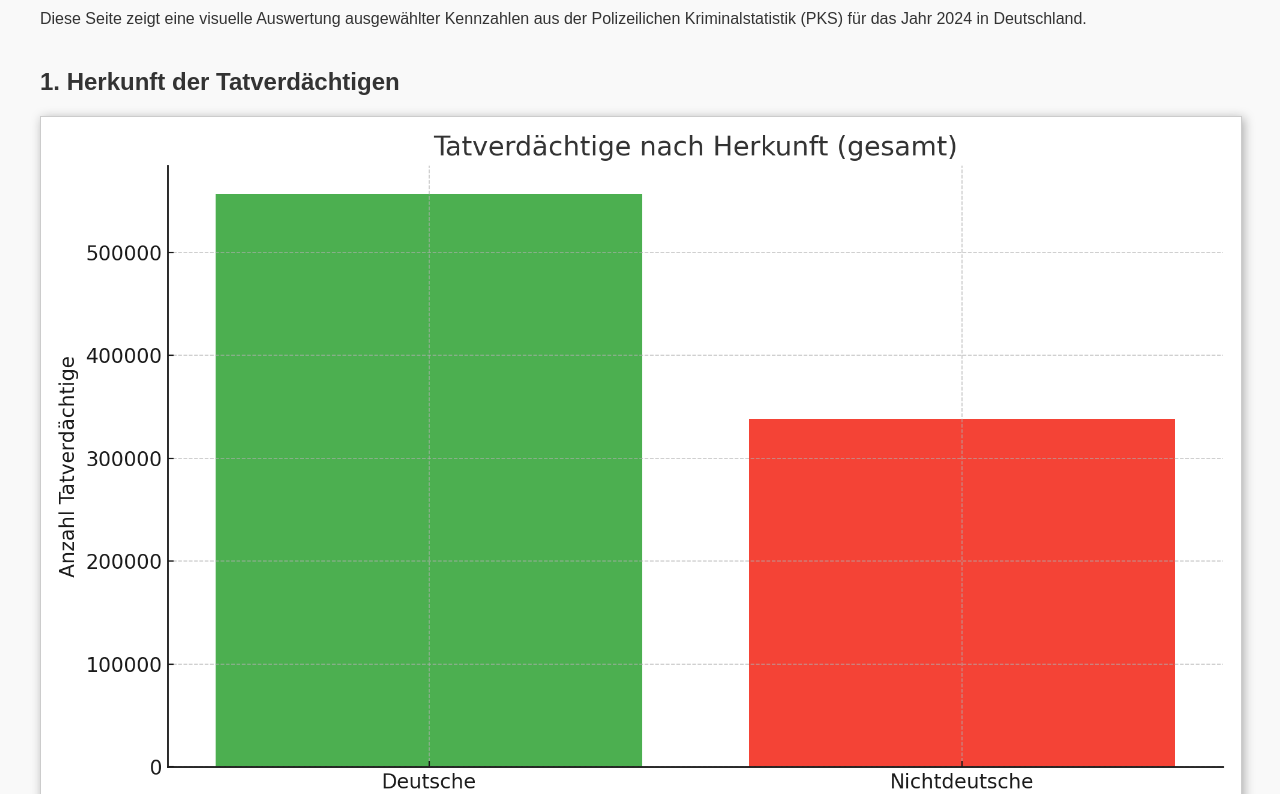
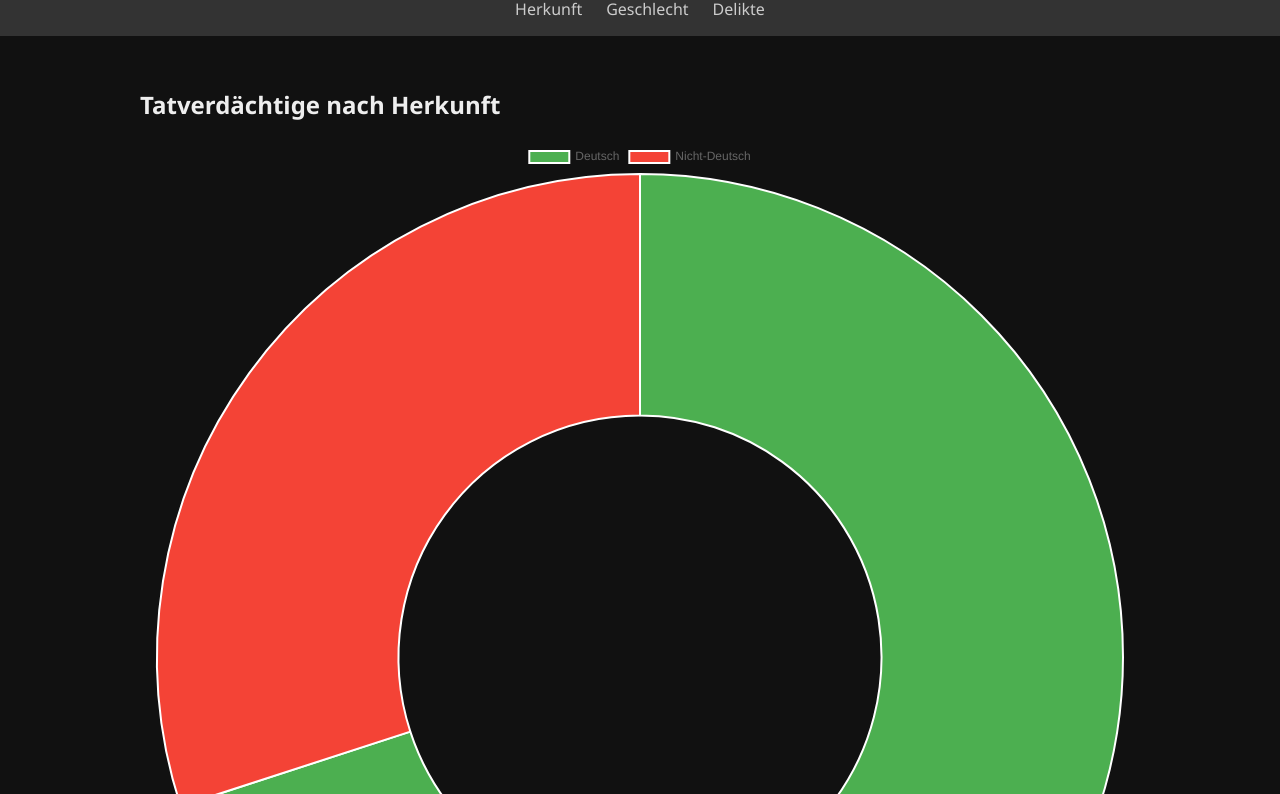
Before and after one commit to ToffifeeFox/tatstatistik-de, a plain HTML site: page index.html in a window 1280 px wide. Shown: the part 89-883 px from the top of the page. Drawn offline with nearby package versions, Linux system fonts and the light colour scheme.

Commit message:
Update index.html

```diff
--- a/index.html
+++ b/index.html
@@ -1,48 +1,122 @@
-
 <!DOCTYPE html>
 <html lang="de">
 <head>
   <meta charset="UTF-8">
-    <title>PKS Deutschland 2024 – Analyse</title>
+  <meta name="viewport" content="width=device-width, initial-scale=1.0">
+  <title>Tatstatistik Dashboard 2024</title>
+  <script src="https://cdn.jsdelivr.net/npm/chart.js"></script>
   <style>
     body {
-            font-family: Arial, sans-serif;
-            margin: 40px;
-            background-color: #f9f9f9;
-            color: #333;
+      font-family: 'Segoe UI', sans-serif;
+      margin: 0;
+      background-color: #111;
+      color: #eee;
     }
-        h1 {
-            color: #2c3e50;
+    header {
+      background-color: #222;
+      padding: 1rem;
+      text-align: center;
+      font-size: 1.8rem;
     }
-        .chart {
-            margin: 40px 0;
+    nav {
+      background-color: #333;
+      padding: 1rem;
+      display: flex;
+      justify-content: center;
+      gap: 1.5rem;
     }
-        img {
-            max-width: 100%;
-            border: 1px solid #ccc;
-            box-shadow: 2px 2px 10px #aaa;
+    nav a {
+      color: #ccc;
+      text-decoration: none;
+    }
+    nav a:hover {
+      color: #fff;
+    }
+    .chart-container {
+      padding: 2rem;
+      max-width: 1000px;
+      margin: auto;
+    }
+    canvas {
+      width: 100% !important;
+      height: auto !important;
     }
   </style>
 </head>
 <body>
-    <h1>📊 Tatstatistik Deutschland 2024 – Analyse</h1>
-    <p>Diese Seite zeigt eine visuelle Auswertung ausgewählter Kennzahlen aus der Polizeilichen Kriminalstatistik (PKS) für das Jahr 2024 in Deutschland.</p>
+  <header>
+    Tatstatistik Deutschland 2024
+  </header>
+  <nav>
+    <a href="#herkunft">Herkunft</a>
+    <a href="#geschlecht">Geschlecht</a>
+    <a href="#delikte">Delikte</a>
+  </nav>
 
-    <div class="chart">
-        <h2>1. Herkunft der Tatverdächtigen</h2>
-        <img src="charts_herkunft.png" alt="Diagramm: Herkunft">
-    </div>
+  <section id="herkunft" class="chart-container">
+    <h2>Tatverdächtige nach Herkunft</h2>
+    <canvas id="chartHerkunft"></canvas>
+  </section>
 
-    <div class="chart">
-        <h2>2. Geschlechterverteilung</h2>
-        <img src="charts_geschlecht.png" alt="Diagramm: Geschlecht">
-    </div>
+  <section id="geschlecht" class="chart-container">
+    <h2>Tatverdächtige nach Geschlecht</h2>
+    <canvas id="chartGeschlecht"></canvas>
+  </section>
 
-    <div class="chart">
-        <h2>3. Häufigste Delikte</h2>
-        <img src="charts_delikte.png" alt="Diagramm: Delikte">
-    </div>
+  <section id="delikte" class="chart-container">
+    <h2>Häufigste Delikte</h2>
+    <canvas id="chartDelikte"></canvas>
+  </section>
 
-    <p><strong>Datenquelle:</strong> Bundeskriminalamt (BKA), Polizeiliche Kriminalstatistik 2024</p>
+  <script>
+    const herkunftCtx = document.getElementById('chartHerkunft');
+    new Chart(herkunftCtx, {
+      type: 'doughnut',
+      data: {
+        labels: ['Deutsch', 'Nicht-Deutsch'],
+        datasets: [{
+          label: 'Herkunft',
+          data: [70, 30],
+          backgroundColor: ['#4caf50', '#f44336']
+        }]
+      },
+      options: { responsive: true }
+    });
+
+    const geschlechtCtx = document.getElementById('chartGeschlecht');
+    new Chart(geschlechtCtx, {
+      type: 'bar',
+      data: {
+        labels: ['Männlich', 'Weiblich'],
+        datasets: [{
+          label: 'Geschlecht',
+          data: [80, 20],
+          backgroundColor: ['#2196f3', '#e91e63']
+        }]
+      },
+      options: { responsive: true }
+    });
+
+    const delikteCtx = document.getElementById('chartDelikte');
+    new Chart(delikteCtx, {
+      type: 'bar',
+      data: {
+        labels: ['Diebstahl', 'Körperverletzung', 'Betrug', 'Drogen', 'Sachbeschädigung'],
+        datasets: [{
+          label: 'Delikte',
+          data: [350000, 200000, 180000, 150000, 120000],
+          backgroundColor: '#ff9800'
+        }]
+      },
+      options: {
+        responsive: true,
+        scales: {
+          y: {
+            beginAtZero: true
+          }
+        }
+      }
+    });
+  </script>
 </body>
 </html>
```
Lines whose indentation alone changed are shown as unchanged.
